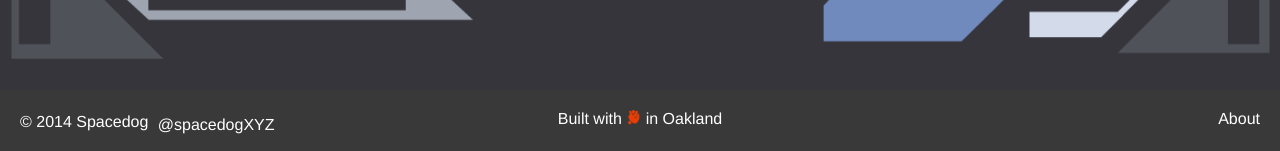
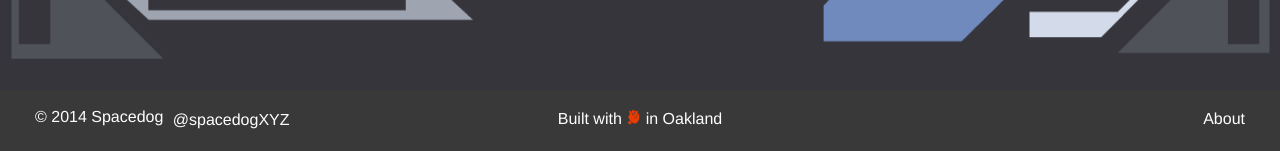
Before and after one commit to spacedogXYZ/spacedogXYZ, a Jekyll site: the page built from index.html, in a window 1280 px wide. Shown: the part 4474-4625 px from the top of the page. Built offline with Jekyll 4.4.1, drawn with Linux system fonts in a browser that asks for light colours; nearby versions of some CDN libraries; comment, search, counter and statistics services are not loaded.

Commit message:
more mobile fixes

```diff
--- a/css/style.css
+++ b/css/style.css
@@ -440,6 +440,7 @@
 body {
   width: 100%;
   margin: 0 auto;
+  padding-bottom: 20px;
   background: #3A393A;
   color: #ffffff;
   overflow-y: scroll;
@@ -537,20 +538,6 @@
 footer a:hover {
   color: #f27e30;
 }
-footer .wrapper {
-  margin-left: -15px;
-  margin-right: -15px;
-  *zoom: 1;
-}
-footer .wrapper:before,
-footer .wrapper:after {
-  content: " ";
-  display: table;
-  line-height: 0;
-}
-footer .wrapper:after {
-  clear: both;
-}
 footer .wrapper div {
   min-height: 1px;
   padding-left: 15px;
@@ -575,6 +562,9 @@
 }
 footer .wrapper div a {
   text-decoration: none;
+}
+footer .wrapper div.copy {
+  margin-top: -5px;
 }
 /****************************/
 /* Spacedog homepage styles */
@@ -909,6 +899,7 @@
   }
   body.index section#team ul li .about {
     margin: 10px;
+    width: auto;
   }
 }
 @media (max-width: 768px) {
--- a/less/default.less
+++ b/less/default.less
@@ -5,6 +5,7 @@
 body {
   width: 100%;
   margin: 0 auto;
+  padding-bottom: 20px;
   background: #3A393A;
   color: @white;
   overflow-y: scroll;
@@ -74,7 +75,6 @@
     &:hover { color: @link-color; }
   }
   .wrapper {
-    .make-row();
     div {
       .make-column(4);
       @media (min-width: @grid-float-breakpoint) {
@@ -83,5 +83,8 @@
       }
       a { text-decoration: none; }
     }
+    div.copy {
+      margin-top:-5px; // pull twitter follow button up
+    }
   }
 }
--- a/less/mobile.less
+++ b/less/mobile.less
@@ -35,6 +35,7 @@
 
     ul li .about {
       margin: 10px;
+      width: auto;
     }
   }
 } }
```
Also changed, not shown: 1 other file.
